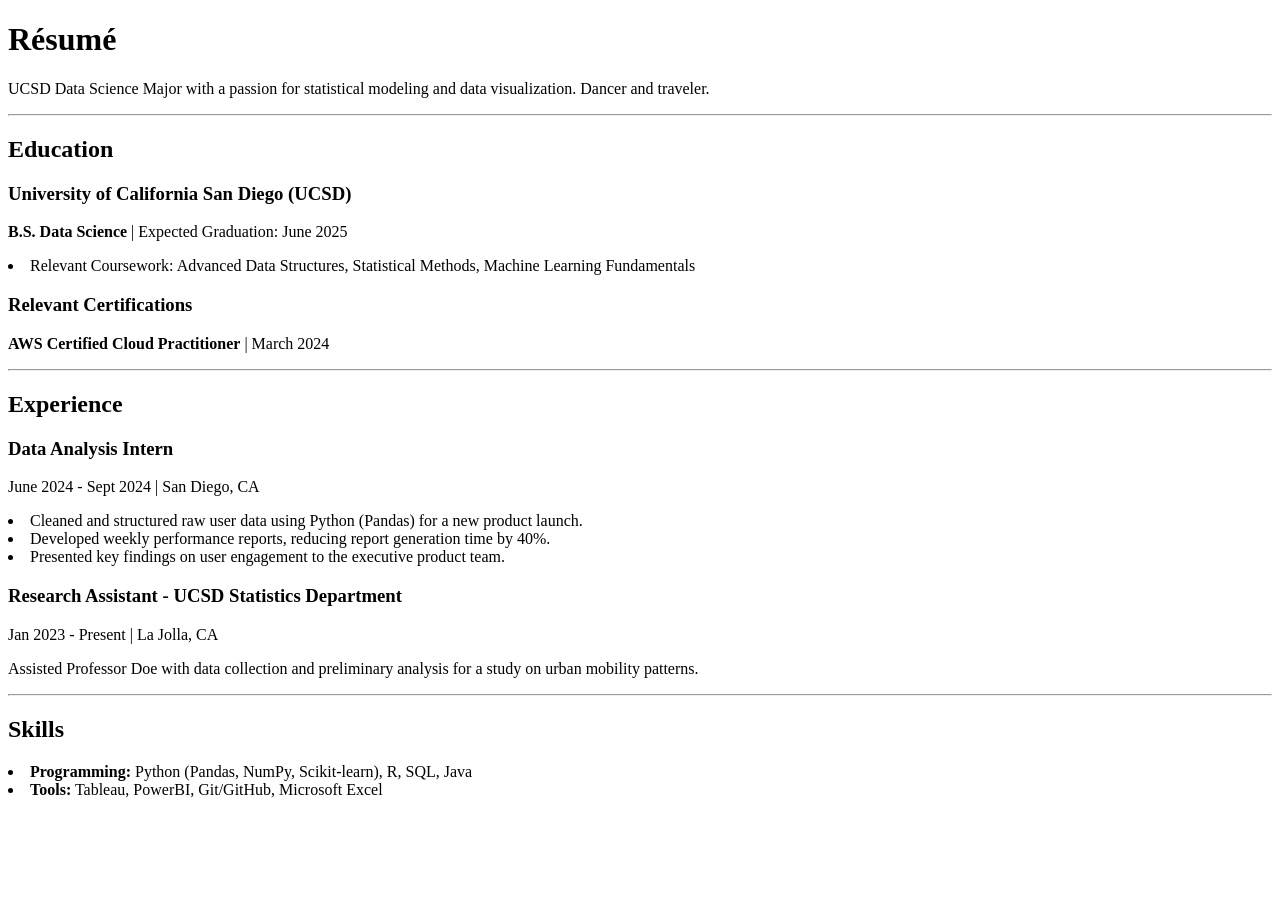
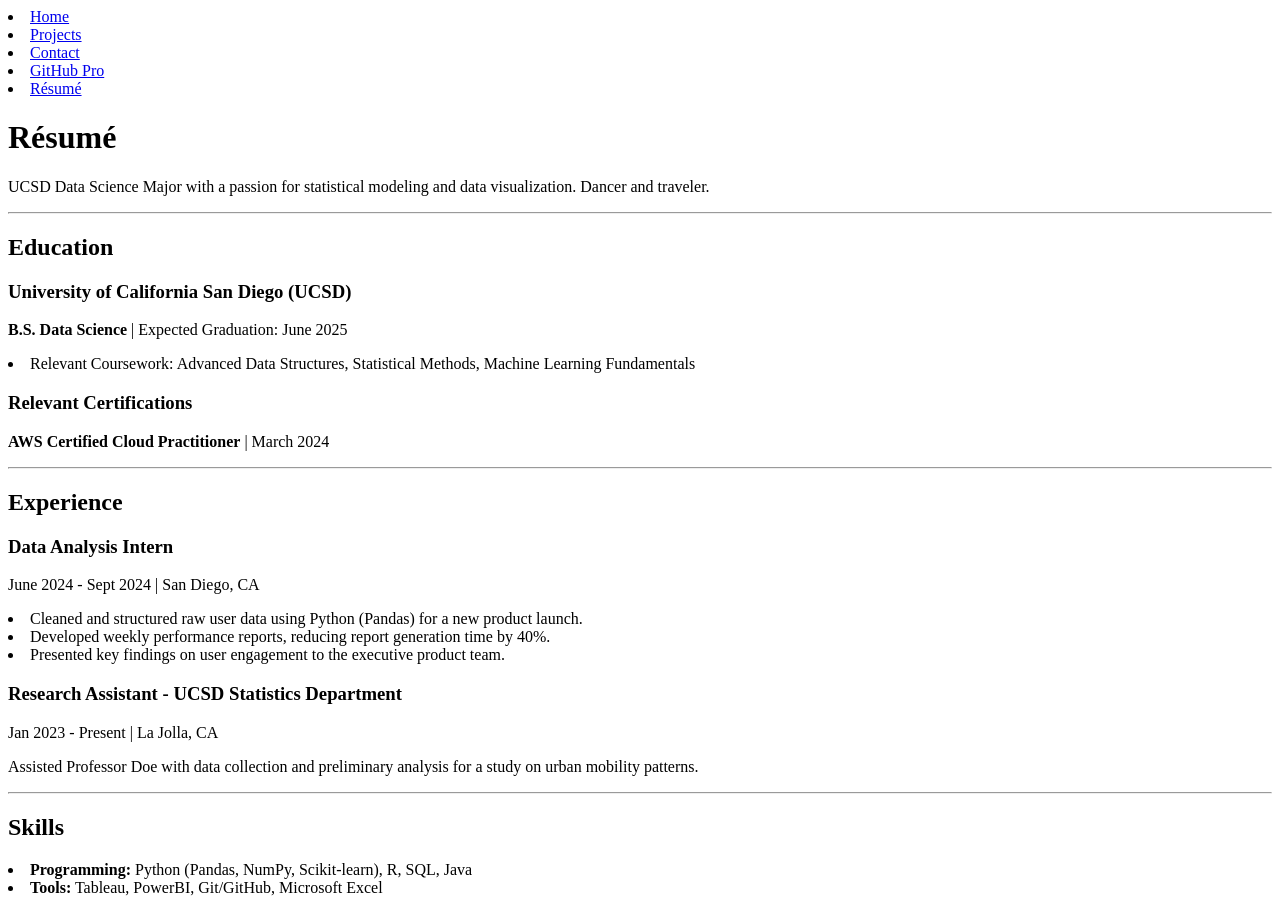
Before and after one commit to amruthapotluri/portfolio, a plain HTML site: page resume/index.html in a window 1280 px wide. Before the commit the page ends 807 px from the top, so only its background shows below. Drawn offline with Linux system fonts and the light colour scheme.

Commit message:
Updated Links on Resume page

```diff
--- a/resume/index.html
+++ b/resume/index.html
@@ -6,6 +6,11 @@
     <title>Amrutha Potluri: Resume</title>
 </head>
 <body>
+            <li><a href = "../index.html">Home</a></li>
+            <li><a href = "../projects/index.html">Projects</a></li>
+            <li><a href = "index.html">Contact</a></li>
+            <li><a href = "https://github.com/amruthapotluri">GitHub Pro</a></li>
+            <li><a href = "../resume/index.html">Résumé</a></li>
     <h1>Résumé</h1>
     <p>UCSD Data Science Major with a passion for statistical modeling and data visualization. Dancer and traveler.</p>
     <hr>
```
